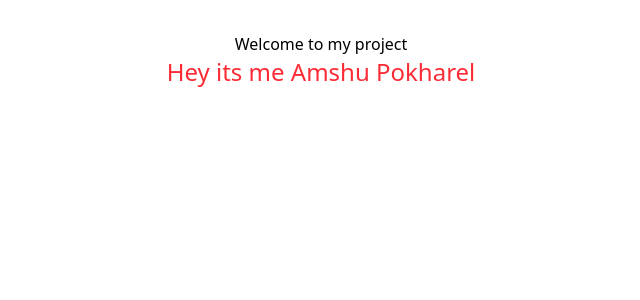
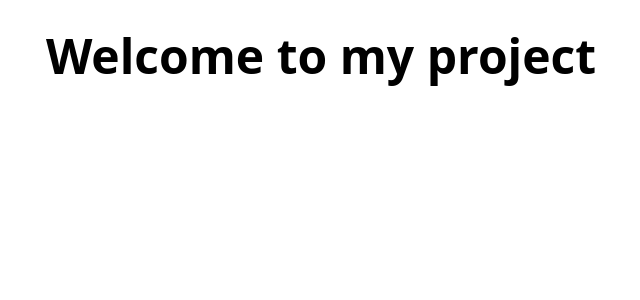
Before and after one commit to udira-re/ChatApplication, a React (Vite) app: page / in a window 1280 px wide. Shown: the top 300 px of the page, without its empty margins (319-959 px from the left). Built offline with nearby package versions, Linux system fonts and the light colour scheme.

Commit message:
feat: added react-router dom seprated rotues in soytes.tsx

```diff
--- a/package.json
+++ b/package.json
@@ -16,6 +16,7 @@
     "@tailwindcss/vite": "^4.1.12",
     "react": "^19.1.1",
     "react-dom": "^19.1.1",
+    "react-router": "^7.8.2",
     "tailwindcss": "^4.1.12"
   },
   "devDependencies": {
--- a/src/App.tsx
+++ b/src/App.tsx
@@ -1,11 +1,9 @@
 import "./App.css"
-import NewPage from "./pages/newPage"
 
 function App() {
   return (
     <>
-      <div>Welcome to my project</div>
-      <NewPage />
+      <div className="text-5xl font-bold ">Welcome to my project</div>
     </>
   )
 }
--- a/src/main.tsx
+++ b/src/main.tsx
@@ -1,11 +1,14 @@
+// eslint-disable-next-line import/order
 import { StrictMode } from "react"
-import { createRoot } from "react-dom/client"
 
 import "./index.css"
-import App from "./App.tsx"
+import { createRoot } from "react-dom/client"
+import { RouterProvider } from "react-router"
+
+import { router } from "./routes"
 
 createRoot(document.getElementById("root")!).render(
   <StrictMode>
-    <App />
+    <RouterProvider router={router} />
   </StrictMode>
 )
--- /dev/null
+++ b/src/routes.tsx
@@ -0,0 +1,17 @@
+// routes.tsx
+
+import { createBrowserRouter } from "react-router"
+
+import App from "./App"
+import NewPage from "./pages/newPage"
+
+export const router = createBrowserRouter([
+  {
+    path: "/",
+    element: <App />,
+  },
+  {
+    path: "new",
+    element: <NewPage />,
+  },
+])
```
Also changed, not shown: 1 other file (tests, documents, lock files or other folders).
